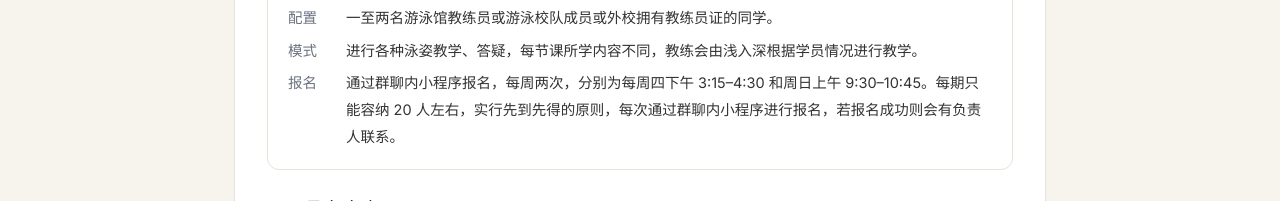
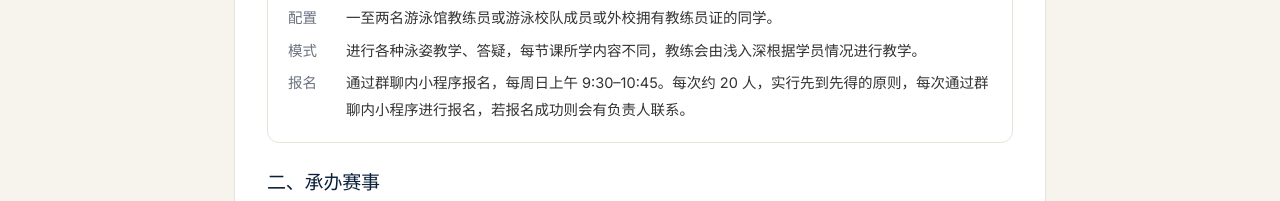
Before and after one commit to llw24/thu-swim-static, a Next.js app: page /about in a window 1280 px wide. Shown: the part 691-892 px from the top of the page. Built offline with nearby package versions, Linux system fonts and the light colour scheme; no server answers.

Commit message:
content: 提高区改为仅周日活动，去掉周四场次

```diff
--- a/content/sessions/提高区-k4f2.md
+++ b/content/sessions/提高区-k4f2.md
@@ -2,7 +2,7 @@
 title: "提高区"
 status: "upcoming"
 order: 1
-schedule: "本学期第一次活动：9 月 27 日（周日）上午 9:30–10:45；此后每周四下午 3:15–4:30、周日上午 9:30–10:45"
+schedule: "本学期第一次活动：9 月 27 日（周日）上午 9:30–10:45；此后每周日上午 9:30–10:45"
 location: "陈明游泳馆"
 description: "面向已经学会一种泳姿的同学：进行各种泳姿教学、答疑，每节课所学内容不同，教练会由浅入深根据学员情况进行教学。由一至两名游泳馆教练员、游泳校队成员或外校拥有教练员证的同学带教。每次约 20 人，先到先得，通过群聊内小程序报名，报名成功会有负责人联系。"
 ---
--- a/src/app/about/page.tsx
+++ b/src/app/about/page.tsx
@@ -69,8 +69,8 @@ export default function About() {
               'Teaching and Q&A on all strokes. Each lesson covers new ground, with coaching tailored to your level.',
             )} />
             <InfoRow k={t('报名', 'Sign-up')} v={t(
-              '通过群聊内小程序报名，每周两次，分别为每周四下午 3:15–4:30 和周日上午 9:30–10:45。每期只能容纳 20 人左右，实行先到先得的原则，每次通过群聊内小程序进行报名，若报名成功则会有负责人联系。',
-              'Sign up each time via the mini-program in the group chat. Lessons run twice a week — Thursdays 15:15–16:30 and Sundays 9:30–10:45 — with about 20 spots each, first come first served. If you get in, an organizer will contact you.',
+              '通过群聊内小程序报名，每周日上午 9:30–10:45。每次约 20 人，实行先到先得的原则，每次通过群聊内小程序进行报名，若报名成功则会有负责人联系。',
+              'Sign up each time via the mini-program in the group chat. Lessons run on Sundays 9:30–10:45, with about 20 spots each time, first come first served. If you get in, an organizer will contact you.',
             )} />
           </div>
         </div>
```
